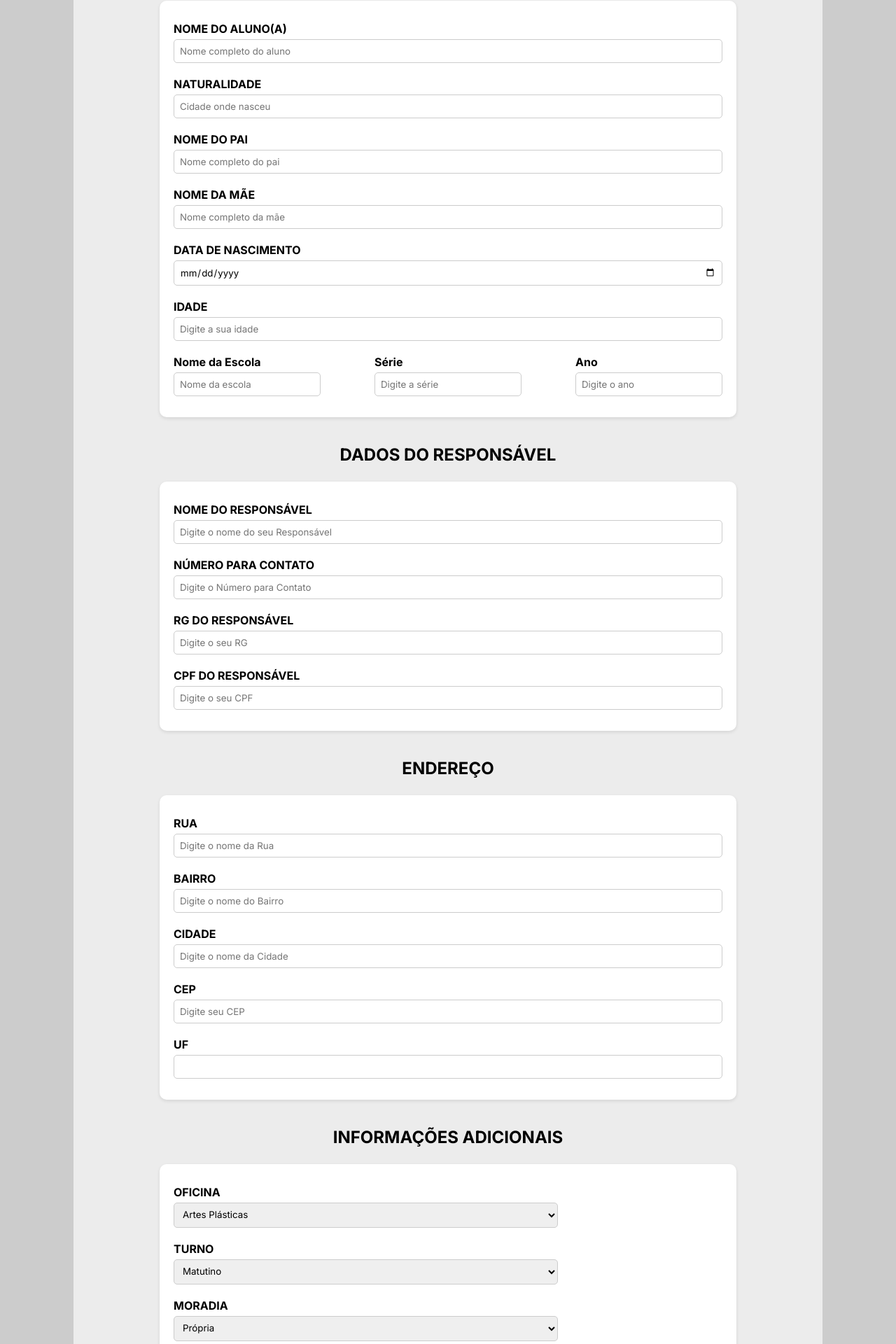
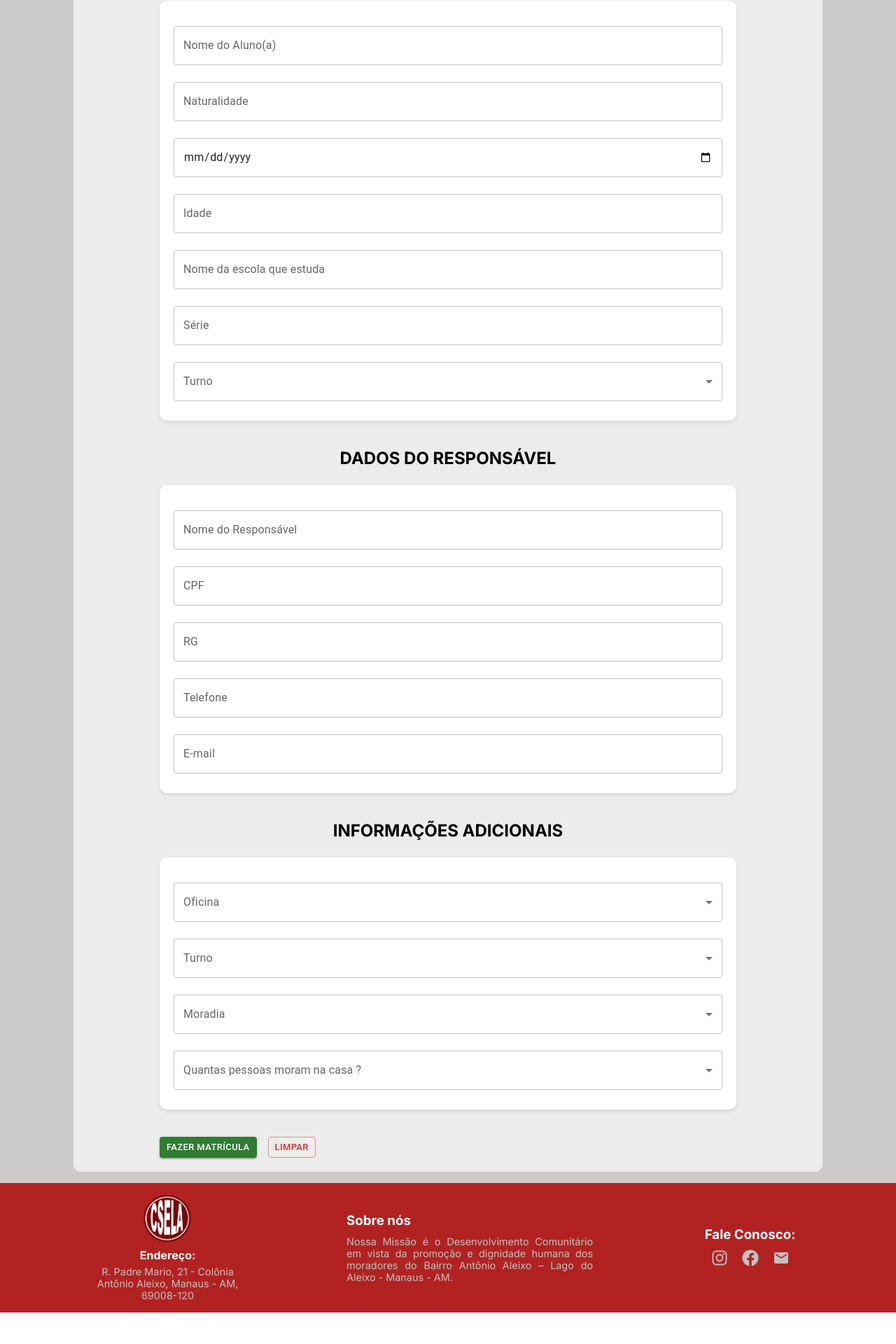
Before and after one commit to Edulira17/csela-project, a React (Vite) app in the folder frontend/: page /forms in a window 1280 px wide. Shown: the part 260-2180 px from the top of the page at 70% size. After the commit the page ends 2135 px from the top, so only its background shows below. Built offline with nearby package versions, Linux system fonts and the light colour scheme.

Commit message:
refactor(Formulario): altera inputs e selects para integracao com backend

```diff
--- a/frontend/src/pages/Form/Formulario.tsx
+++ b/frontend/src/pages/Form/Formulario.tsx
@@ -1,5 +1,5 @@
-import { Button } from "@mui/material";
-import { FormContainer, Input, Label, FormGroup, CustomInput, ResponsiveContainerForm, Select, ActionsContainer } from "./style";
+import { Button, MenuItem, TextField } from "@mui/material";
+import { FormContainer, FormGroup, ResponsiveContainerForm, ActionsContainer } from "./style";
 
 
 
@@ -11,123 +11,63 @@ const Formulario = () => {
       <FormContainer>
         <h2>DADOS DOS ALUNOS</h2>
         <FormGroup>
-          <Label>NOME DO ALUNO(A)</Label>
-          <Input type="text" placeholder="Nome completo do aluno" />
-
-          <Label>NATURALIDADE</Label>
-          <Input type="text" placeholder="Cidade onde nasceu" />
-
-          <Label>NOME DO PAI</Label>
-          <Input type="text" placeholder="Nome completo do pai" />
-
-          <Label>NOME DA MÃE</Label>
-          <Input type="text" placeholder="Nome completo da mãe" />
-
-          <Label>DATA DE NASCIMENTO</Label>
-          <Input type="date" placeholder="Data de nascimento" />
-
-          <Label>IDADE</Label>
-          <Input type="number" placeholder="Digite a sua idade" />
-          <div>
-            <div className="school-row">
-              <div>
-                <Label>Nome da Escola</Label>
-                <Input type="text" placeholder="Nome da escola" />
-              </div>
-              <div>
-                <Label>Série</Label>
-                <Input type="number" placeholder="Digite a série" />
-              </div>
-              <div>
-                <Label>Ano</Label>
-                <Input type="number" placeholder="Digite o ano" />
-              </div>
-            </div>
-          </div>
+          <TextField label="Nome do Aluno(a)" fullWidth margin="normal" />
+          <TextField label="Naturalidade" fullWidth margin="normal" />
+          <TextField
+            type="date"
+            fullWidth
+            margin="normal"
+          />
+          <TextField label="Idade" type="number" fullWidth margin="normal" />
+          <TextField label="Nome da escola que estuda" type="text" fullWidth margin="normal" />
+          <TextField label="Série" type="text" fullWidth margin="normal" />
+          <TextField label="Turno" select fullWidth margin="normal">
+            <MenuItem value="manha">Manhã</MenuItem>
+            <MenuItem value="tarde">Tarde</MenuItem>
+            <MenuItem value="noite">Noite</MenuItem>
+          </TextField>
         </FormGroup>
 
         <h2>DADOS DO RESPONSÁVEL</h2>
         <FormGroup>
-
-          <Label>NOME DO RESPONSÁVEL</Label>
-          <Input type="text" placeholder="Digite o nome do seu Responsável" />
-
-          <Label>NÚMERO PARA CONTATO</Label>
-          <CustomInput type="tel" placeholder="Digite o Número para Contato" mask="(99) 99999-9999" />
-
-          <Label>RG DO RESPONSÁVEL</Label>
-          <CustomInput type="rg" mask="99.999.999-9" placeholder="Digite o seu RG" />
-
-          <Label>CPF DO RESPONSÁVEL</Label>
-          <CustomInput type="cpf" mask="999.999.999-99" placeholder="Digite o seu CPF" />
-
-        </FormGroup>
-
-        <h2>ENDEREÇO</h2>
-        <FormGroup>
-          <Label>RUA</Label>
-          <Input type="text" placeholder="Digite o nome da Rua" />
-
-          <Label>BAIRRO</Label>
-          <Input type="text" placeholder="Digite o nome do Bairro" />
-
-          <Label>CIDADE</Label>
-          <Input type="text" placeholder="Digite o nome da Cidade" />
-
-          <Label>CEP</Label>
-          <CustomInput type="cep" mask="99999-999" placeholder="Digite seu CEP" />
-
-          <Label>UF</Label>
-          <Input type="text" />
-
+          <TextField label="Nome do Responsável" fullWidth margin="normal" />
+          <TextField label="CPF" fullWidth margin="normal" />
+          <TextField label="RG" fullWidth margin="normal" />
+          <TextField label="Telefone" fullWidth margin="normal" />
+          <TextField label="E-mail" fullWidth margin="normal" />
         </FormGroup>
 
         <h2>INFORMAÇÕES ADICIONAIS</h2>
         <FormGroup>
-          <Label>OFICINA</Label>
-          <Select>
-            <option value="artes-plasticas">Artes Plásticas</option>
-            <option value="violao">Violão</option>
-            <option value="jiu-jitsu">Jiu-Jitsu</option>
-            <option value="nivel1">Nível 1</option>
-            <option value="nivel2">Nível 2</option>
-            <option value="nivel3">Nível 3</option>
-          </Select>
-          <Label>TURNO</Label>
-          <Select>
-            <option value="matutino">Matutino</option>
-            <option value="vespertino">Vespertino</option>
-          </Select>
-          <Label>MORADIA</Label>
-          <Select>
-            <option value="propria">Própria</option>
-            <option value="alugada">Alugada</option>
-            <option value="cedida">Cedida</option>
-          </Select>
-          <Label>UTILIZA ÔNIBUS COMO MEIO DE TRANSPORTE ?</Label>
-          <Select>
-            <option value="sim">Sim</option>
-            <option value="nao">Não</option>
-          </Select>
-          <Label>RECEBE AUXÍLIO DO GOVERNO ?</Label>
-          <Select>
-            <option value="sim">Sim</option>
-            <option value="nao">Não</option>
-          </Select>
-          <Label>QUANTAS PESSOAS MORAM NA CASA ?</Label>
-          <Select>
-            <option value="1">1 pessoa</option>
-            <option value="2-4">2 a 4 pessoas</option>
-            <option value="5-6">5 a 6 pessoas</option>
-            <option value="7-8">7 a 8 pessoas</option>
-            <option value="mais-de-8">Mais de 8 pessoas</option>
-          </Select>
-          <Label>PODEMOS DIVULGAR FOTOS E ATIVIDADES DE SEU FILHO NO PROJETO ?</Label>
-          <Select>
-            <option value="sim">Sim</option>
-            <option value="nao">Não</option>
-          </Select>
+          <TextField label="Oficina" select fullWidth margin="normal">
+            <MenuItem value="artes">Manhã</MenuItem>
+            <MenuItem value="violao">Violão</MenuItem>
+            <MenuItem value="jiu-jitsu">Jiu-Jitsu</MenuItem>
+            <MenuItem value="nivel 1">Nível 1</MenuItem>
+            <MenuItem value="nivel 2">Nível 2</MenuItem>
+            <MenuItem value="nivel 3">Nível 3</MenuItem>
+          </TextField>
+
+          <TextField label="Turno" select fullWidth margin="normal">
+            <MenuItem value="matutino">Matutino</MenuItem>
+            <MenuItem value="vespertino">Vespertino</MenuItem>
+          </TextField>
+
+          <TextField label="Moradia" select fullWidth margin="normal">
+            <MenuItem value="propria">Própria</MenuItem>
+            <MenuItem value="alugada">Alugada</MenuItem>
+            <MenuItem value="cedida">Cedida</MenuItem>
+          </TextField>
+
+
+          <TextField label="Quantas pessoas moram na casa ?" select fullWidth margin="normal">
+            <MenuItem value="propria">Própria</MenuItem>
+            <MenuItem value="alugada">Alugada</MenuItem>
+            <MenuItem value="cedida">Cedida</MenuItem>
+          </TextField>
         </FormGroup>
+
+
         <ActionsContainer>
           <Button size="small" variant="contained" color="success">Fazer Matrícula</Button>
           <Button size="small" variant="outlined" color="error">limpar</Button>
--- a/frontend/src/pages/Form/style.ts
+++ b/frontend/src/pages/Form/style.ts
@@ -13,7 +13,7 @@ export const ResponsiveContainerForm = styled.div`
 
 `;
 
-export const FormContainer = styled.div`
+export const FormContainer = styled.form`
   max-width: 1070px;
   width: 100%;
   margin: 0 auto;
```
